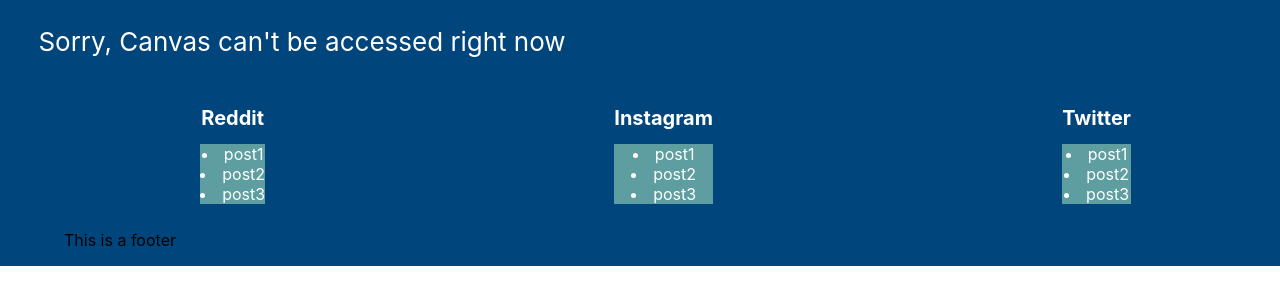
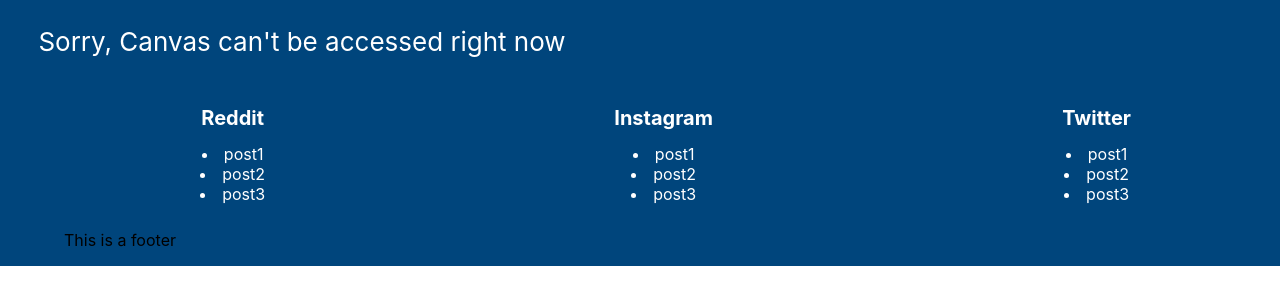
Before and after one commit to arathibiju/wdcc-hackathon, a React (Create React App) app in the folder canvas_redirect/: page / in a window 1280 px wide. Shown: the top 304 px of the page. Built offline with nearby package versions, Linux system fonts and the light colour scheme.

Commit message:
Style change

```diff
--- a/canvas_redirect/src/App.css
+++ b/canvas_redirect/src/App.css
@@ -42,7 +42,6 @@
 
 .data > div {
 
-  text-align: center;
 
 }
 
@@ -53,7 +52,7 @@
 }
 
 .posts > div {
-  background-color: cadetblue;
+
 }
 
 footer {
```
